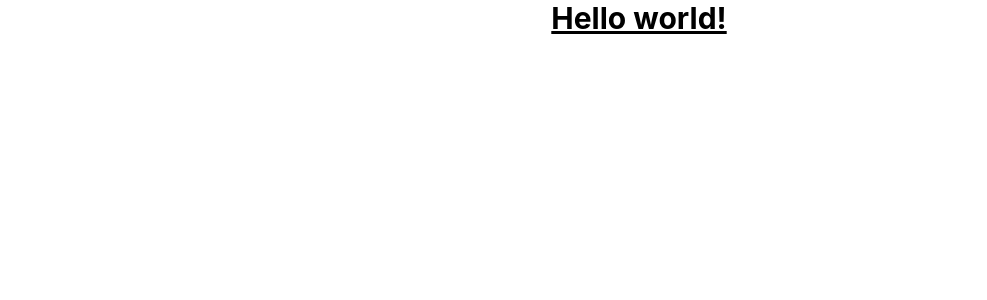
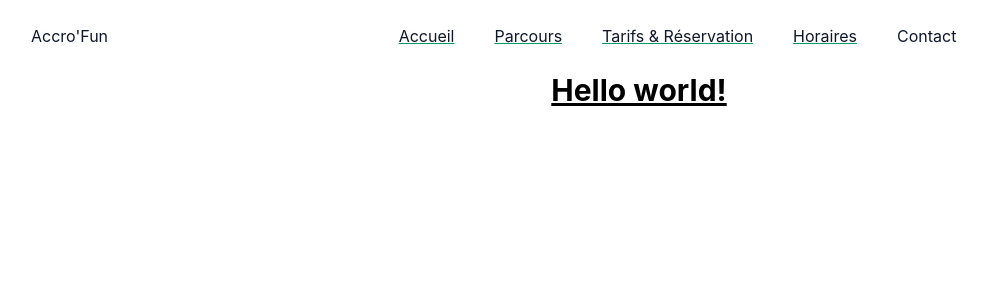
Before and after one commit to HM22-code/Static-web-page-showcase, a React (Create React App) app: page / in a window 1280 px wide. Shown: the top 300 px of the page, without its empty margins (1-988 px from the left). Built offline with nearby package versions, Linux system fonts and the light colour scheme.

Commit message:
Adding NavBar component

```diff
--- a/package.json
+++ b/package.json
@@ -13,7 +13,7 @@
 		"react": "^18.2.0",
 		"react-dom": "^18.2.0",
 		"react-scripts": "5.0.1",
-		"typescript": "^5.1.3",
+		"sass": "^1.63.2",
 		"web-vitals": "^2.1.4"
 	},
 	"scripts": {
--- a/src/App.jsx
+++ b/src/App.jsx
@@ -1,8 +1,10 @@
-import "./App.css";
+import "./App.scss";
+import NavBar from "./components/navbar/NavBar";
 
 function App() {
 	return (
 		<div className="App">
+			<NavBar></NavBar>
 			<h1 className="text-3xl font-bold underline">Hello world!</h1>
 		</div>
 	);
--- /dev/null
+++ b/src/components/navbar/NavBar.jsx
@@ -0,0 +1,45 @@
+import React from "react";
+
+function NavBar() {
+	return (
+		<header className="bg-white dark:bg-slate-800">
+			<nav className="mx-auto flex max-w-7xl items-center justify-between p-6 lg:px-8">
+				<h1 className="text-slate-900 dark:text-white">Accro'Fun</h1>
+				<div className="mx-auto flex flex-row justify-around gap-x-10">
+					<a
+						className="text-slate-900 dark:text-white underline decoration-emerald-600"
+						href="#Accueil"
+					>
+						Accueil
+					</a>
+					<a
+						className="text-slate-900 dark:text-white underline decoration-emerald-600"
+						href="#Parcours"
+					>
+						Parcours
+					</a>
+					<a
+						className="text-slate-900 dark:text-white underline decoration-emerald-600"
+						href="#Tarifs"
+					>
+						Tarifs & Réservation
+					</a>
+					<a
+						className="text-slate-900 dark:text-white underline decoration-emerald-600"
+						href="#Horaires"
+					>
+						Horaires
+					</a>
+					<a
+						className="text-slate-900 dark:text-white"
+						href="#Contact"
+					>
+						Contact
+					</a>
+				</div>
+			</nav>
+		</header>
+	);
+}
+
+export default NavBar;
--- a/src/index.js
+++ b/src/index.js
@@ -1,6 +1,6 @@
 import React from "react";
 import ReactDOM from "react-dom/client";
-import "./index.css";
+import "./index.scss";
 import App from "./App";
 import reportWebVitals from "./reportWebVitals";
 
--- a/tailwind.config.js
+++ b/tailwind.config.js
@@ -5,4 +5,5 @@ module.exports = {
 		extend: {},
 	},
 	plugins: [],
+	darkMode: "class",
 };
```
Also changed, not shown: src/App.scss (renamed from src/App.css), src/index.scss (renamed from src/index.css), 1 other file (tests, documents, lock files or other folders).
